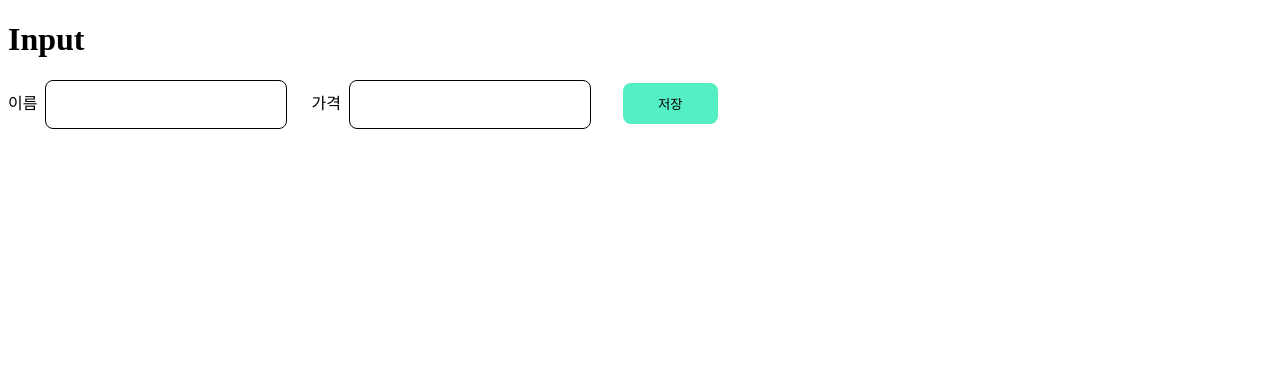
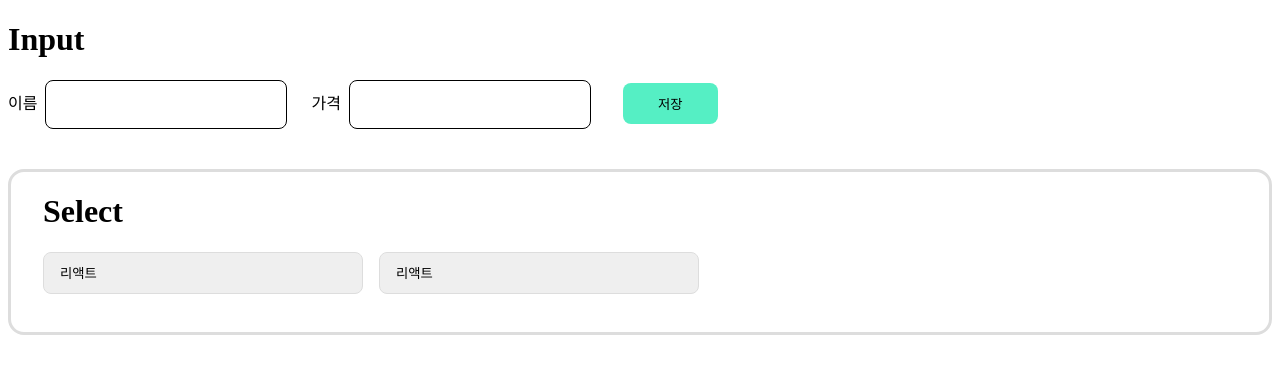
Before and after one commit to xxyeon129/practice-button-modal-input, a React (Create React App) app: page / in a window 1280 px wide. Shown: the top 374 px of the page. Built offline with nearby package versions, Linux system fonts and the light colour scheme.

Commit message:
[feat] select 기본 설정 구현

```diff
--- a/src/components/Select.js
+++ b/src/components/Select.js
@@ -1 +1,55 @@
-export default function Select() {}
+import styled from "styled-components";
+
+export default function Select() {
+    return (
+        <SelectContainer>
+            <h1>Select</h1>
+            <SelectWrapperStyle>
+                <select>
+                    <option value="" selected>
+                        리액트
+                    </option>
+                    <option>리액트</option>
+                    <option>자바</option>
+                    <option>스프링</option>
+                    <option>리액트 네이티브</option>
+                </select>
+                <select>
+                    <option value="" selected>
+                        리액트
+                    </option>
+                    <option>리액트</option>
+                    <option>자바</option>
+                    <option>스프링</option>
+                    <option>리액트 네이티브</option>
+                </select>
+            </SelectWrapperStyle>
+        </SelectContainer>
+    );
+}
+
+const SelectContainer = styled.div`
+    margin-top: 2.5rem;
+    height: 10rem;
+    border: 3px solid rgb(221, 221, 221);
+    border-radius: 1rem;
+    padding: 0 2rem;
+    overflow: hidden;
+`;
+
+const SelectWrapperStyle = styled.div`
+    display: flex;
+    gap: 1rem;
+
+    select {
+        /* css 설정 초기화 */
+        -moz-appearance: none;
+        -webkit-appearance: none;
+        appearance: none;
+
+        width: 20rem;
+        padding: 0.8rem 1rem;
+        border: 1px solid rgb(221, 221, 221);
+        border-radius: 0.5rem;
+    }
+`;
```
